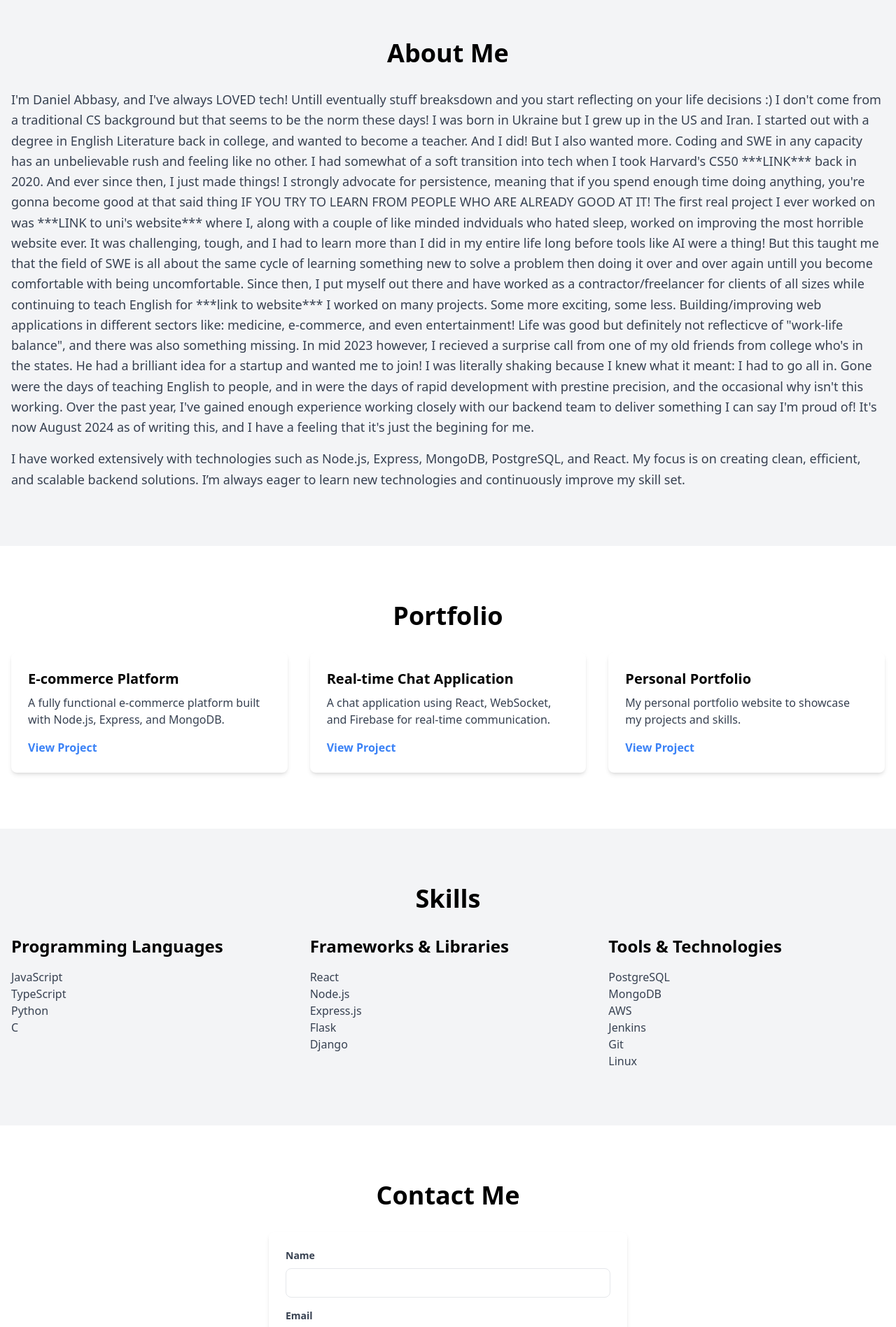
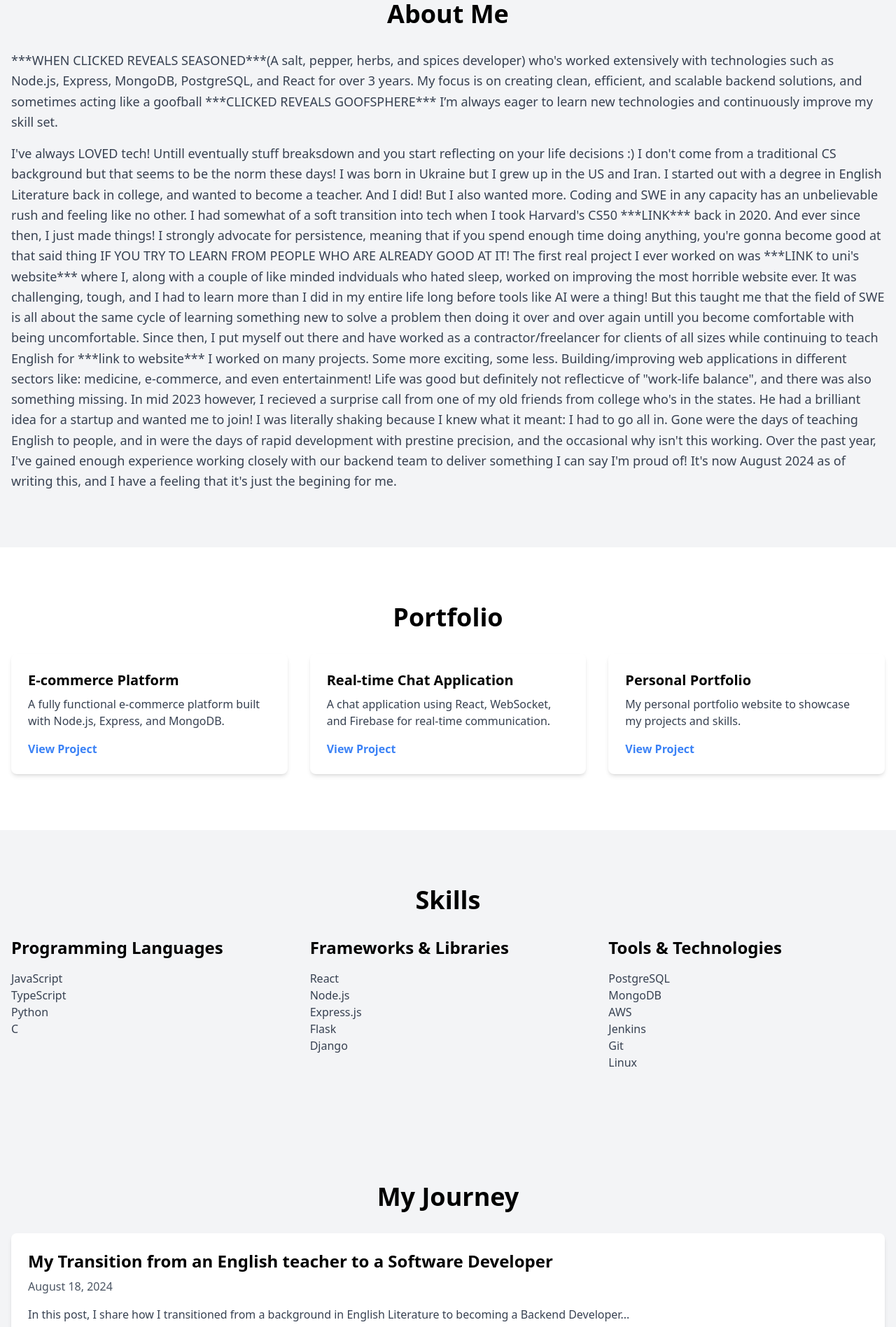
Before and after one commit to Envisational/Portfolio, a React (Create React App) app in the folder portfolio/: page / in a window 1280 px wide. Shown: the part 880-2776 px from the top of the page at 70% size. Built offline with nearby package versions, Linux system fonts and the light colour scheme.

Commit message:
My Journey section added + react router installed

```diff
--- a/portfolio/package.json
+++ b/portfolio/package.json
@@ -8,6 +8,7 @@
     "@testing-library/user-event": "^13.5.0",
     "react": "^18.3.1",
     "react-dom": "^18.3.1",
+    "react-router-dom": "^6.26.1",
     "react-scripts": "5.0.1",
     "web-vitals": "^2.1.4"
   },
--- a/portfolio/src/App.js
+++ b/portfolio/src/App.js
@@ -1,21 +1,32 @@
 import React from 'react';
+import { BrowserRouter as Router, Route, Routes } from 'react-router-dom';
 import Header from './components/Header';
 import Hero from './components/Hero';
 import About from './components/About';
 import Portfolio from './components/Portfolio';
 import Skills from './components/Skills';
+import Journey from './components/Journey';
 import Contact from './components/Contact';
+import BlogPost from './components/BlogPost';
 
 function App() {
   return (
+    <Router>
       <div>
         <Header />
+        <Routes>
+          <Route path="/" element={<>
             <Hero />
             <About />
             <Portfolio />
             <Skills />
+            <Journey />
             <Contact />
+          </>} />
+          <Route path="/post/:id" element={<BlogPost />} />
+        </Routes>
       </div>
+    </Router>
   );
 }
 
--- a/portfolio/src/components/About.js
+++ b/portfolio/src/components/About.js
@@ -7,7 +7,12 @@ const About = () => {
       <div className="container mx-auto px-4">
         <h2 className="text-4xl font-bold text-center mb-8">About Me</h2>
         <p className="text-lg text-gray-700 leading-relaxed">
-          I'm Daniel Abbasy, and I've always LOVED tech! Untill eventually stuff breaksdown and you start reflecting on your life decisions :)
+        ***WHEN CLICKED REVEALS SEASONED***(A salt, pepper, herbs, and spices developer) who's worked extensively with technologies such as Node.js, Express, MongoDB, PostgreSQL, and React for over 3 years.
+          My focus is on creating clean, efficient, and scalable backend solutions, and sometimes acting like a goofball ***CLICKED REVEALS GOOFSPHERE***
+          I’m always eager to learn new technologies and continuously improve my skill set.
+        </p>
+        <p className="text-lg text-gray-700 leading-relaxed mt-4">
+        I've always LOVED tech! Untill eventually stuff breaksdown and you start reflecting on your life decisions :)
         I don't come from a traditional CS background but that seems to be the norm these days! I was born in Ukraine but I grew up in the US and Iran.
         I started out with a degree in English Literature back in college, and wanted to become a teacher. And I did!
         But I also wanted more. Coding and SWE in any capacity has an unbelievable rush and feeling like no other.
@@ -24,12 +29,6 @@ const About = () => {
         Gone were the days of teaching English to people, and in were the days of rapid development with prestine precision, and the occasional why isn't this working.
         Over the past year, I've gained enough experience working closely with our backend team to deliver something I can say I'm proud of!
         It's now August 2024 as of writing this, and I have a feeling that it's just the begining for me.
-
-        </p>
-        <p className="text-lg text-gray-700 leading-relaxed mt-4">
-          I have worked extensively with technologies such as Node.js, Express, MongoDB, PostgreSQL, and React.
-          My focus is on creating clean, efficient, and scalable backend solutions.
-          I’m always eager to learn new technologies and continuously improve my skill set.
         </p>
       </div>
     </section>
--- /dev/null
+++ b/portfolio/src/components/BlogPost.js
@@ -0,0 +1,31 @@
+import React from 'react';
+import { useParams } from 'react-router-dom';
+
+const blogPosts = [
+  {
+    title: 'My Transition from an English teacher to a Software Developer',
+    date: 'August 18, 2024',
+    content: 'In this post, I share how I transitioned from a background in English Literature to becoming a Backend Developer...'
+  }
+];
+
+const BlogPost = () => {
+  const { id } = useParams();
+  const post = blogPosts.find((post) => post.id === id);
+
+  if (!post) {
+    return <div className="container mx-auto px-4 py-20">Post not found.</div>;
+  }
+
+  return (
+    <section className="py-20 bg-gray-100">
+      <div className="container mx-auto px-4">
+        <h2 className="text-4xl font-bold mb-4">{post.title}</h2>
+        <p className="text-gray-600 mb-8">{post.date}</p>
+        <p className="text-gray-700 leading-relaxed">{post.content}</p>
+      </div>
+    </section>
+  );
+};
+
+export default BlogPost;
--- a/portfolio/src/components/Header.js
+++ b/portfolio/src/components/Header.js
@@ -2,14 +2,15 @@ import React from 'react';
 
 const Header = () => {
   return (
-    <header className="bg-gray-800 p-4 text-white">
-      <nav>
+    <header className="bg-gray-800 p-4 text-white fixed w-full top-0 z-10">
+      <nav className="container mx-auto flex justify-between items-center">
         <ul className="flex space-x-4">
-          <li><a href="#home">Home</a></li>
-          <li><a href="#about">About Me</a></li>
-          <li><a href="#portfolio">Portfolio</a></li>
-          <li><a href="#skills">Skills</a></li>
-          <li><a href="#contact">Contact</a></li>
+          <li><a href="#home" className="hover:text-blue-400">Home</a></li>
+          <li><a href="#about" className="hover:text-blue-400">About Me</a></li>
+          <li><a href="#journey" className="hover:text-blue-400">My Journey</a></li>
+          <li><a href="#portfolio" className="hover:text-blue-400">Portfolio</a></li>
+          <li><a href="#skills" className="hover:text-blue-400">Skills</a></li>
+          <li><a href="#contact" className="hover:text-blue-400">Contact</a></li>
         </ul>
       </nav>
     </header>
--- /dev/null
+++ b/portfolio/src/components/Journey.js
@@ -0,0 +1,31 @@
+import React from 'react';
+
+const Journey = () => {
+  // Sample blog post
+  const blogPosts = [
+    {
+      title: 'My Transition from an English teacher to a Software Developer',
+      date: 'August 18, 2024',
+      content: 'In this post, I share how I transitioned from a background in English Literature to becoming a Backend Developer...'
+    }
+  ];
+
+  return (
+    <section id="journey" className="py-20 bg-gray-100">
+      <div className="container mx-auto px-4">
+        <h2 className="text-4xl font-bold text-center mb-8">My Journey</h2>
+        <div className="space-y-8">
+          {blogPosts.map((post, index) => (
+            <div key={index} className="bg-white p-6 rounded-lg shadow-md">
+              <h3 className="text-2xl font-semibold mb-2">{post.title}</h3>
+              <p className="text-gray-600 mb-4">{post.date}</p>
+              <p className="text-gray-700">{post.content}</p>
+            </div>
+          ))}
+        </div>
+      </div>
+    </section>
+  );
+};
+
+export default Journey;
```
Also changed, not shown: 1 other file (tests, documents, lock files or other folders). Lines whose indentation alone changed are shown as unchanged.
